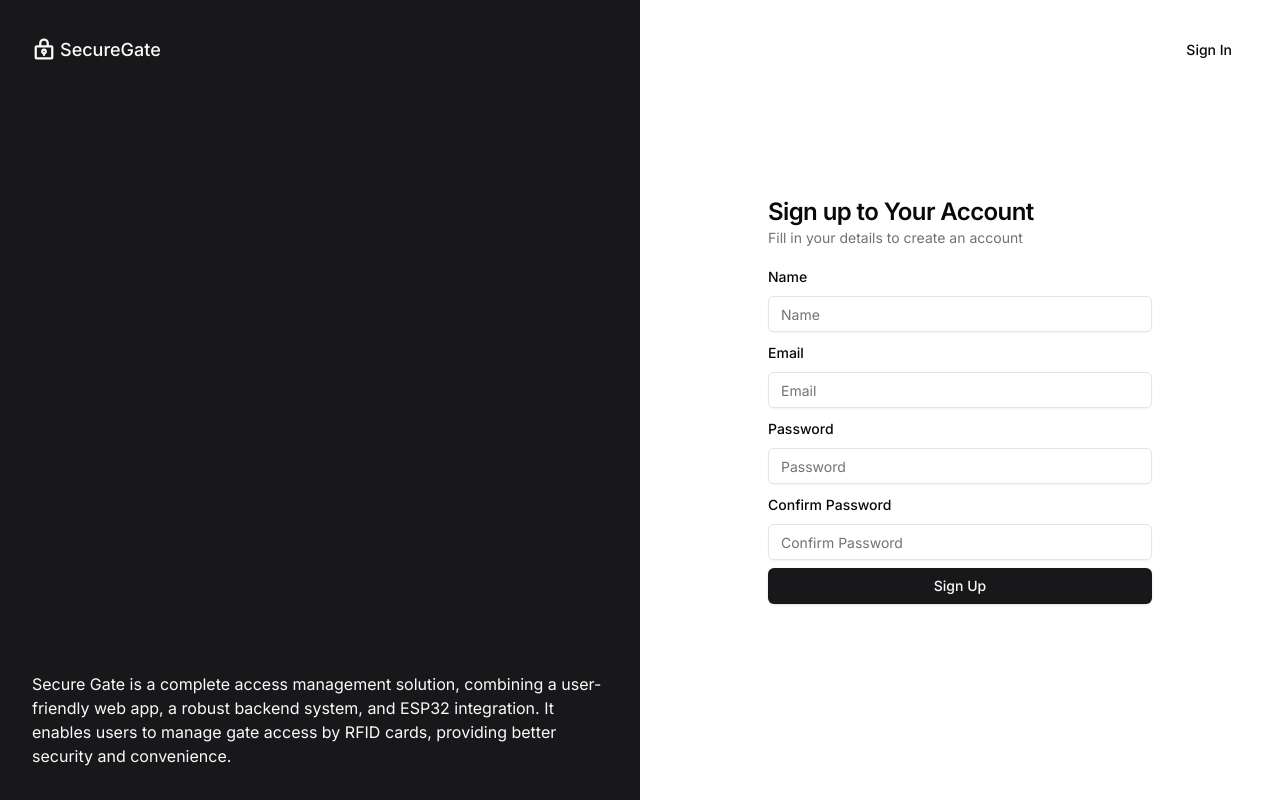
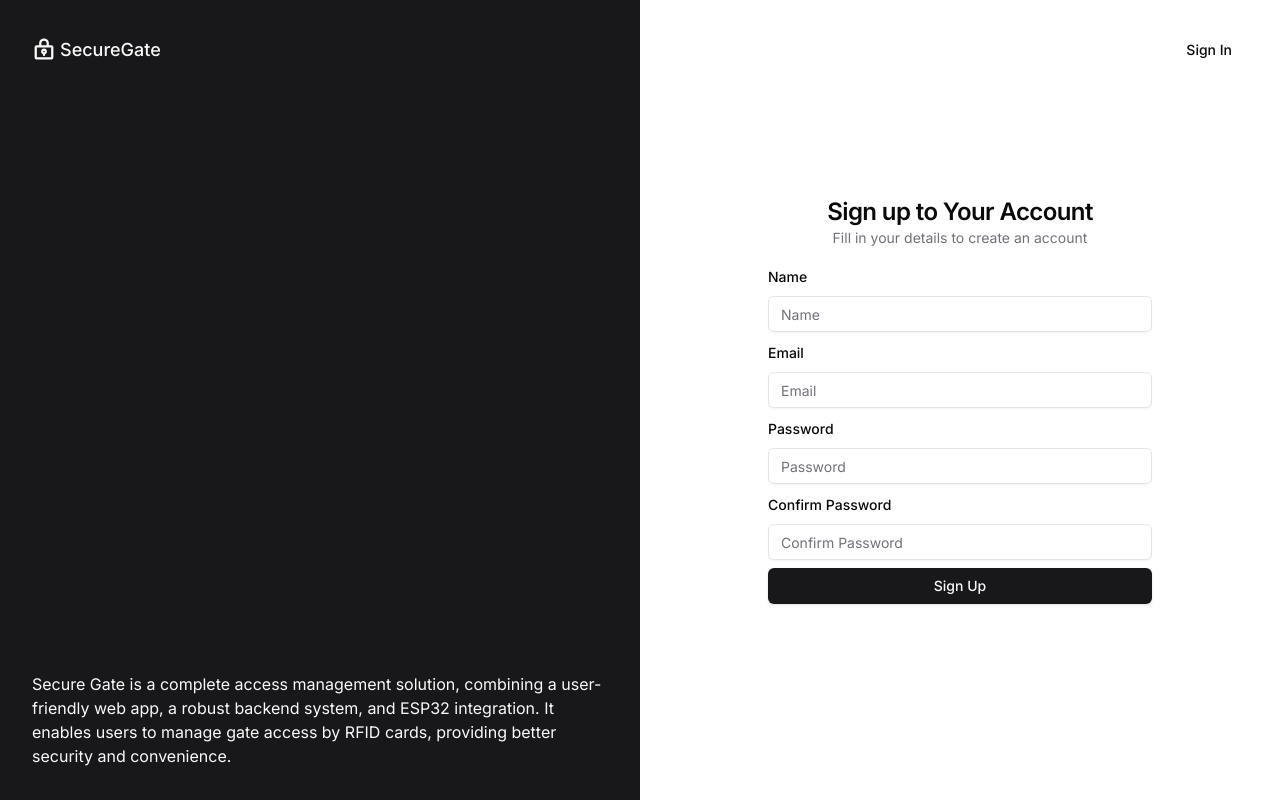
Before and after one commit to PyMarcus/SecureGate, a React (Vite) app in the folder apps/web/: page /session/sign-up in a window 1280 px wide. Built offline with nearby package versions, Linux system fonts and the light colour scheme.

Commit message:
fix: vite .env dir

```diff
--- a/apps/web/src/pages/session/sign-in.tsx
+++ b/apps/web/src/pages/session/sign-in.tsx
@@ -65,7 +65,7 @@ export const SignIn = () => {
           <Link to="/session/sign-up">Sign Up</Link>
         </Button>
       </div>
-      <header className="mb-4">
+      <header className="mb-4 text-center">
         <h1 className="text-2xl font-semibold tracking-tight">
           Sign in to your account
         </h1>
--- a/apps/web/src/pages/session/sign-up.tsx
+++ b/apps/web/src/pages/session/sign-up.tsx
@@ -64,7 +64,7 @@ export const SignUp = () => {
           <Link to="/session/sign-in">Sign In</Link>
         </Button>
       </div>
-      <header className="mb-4">
+      <header className="mb-4 text-center">
         <h1 className="text-2xl font-semibold tracking-tight">
           Sign up to Your Account
         </h1>
--- a/apps/web/vite.config.ts
+++ b/apps/web/vite.config.ts
@@ -4,6 +4,7 @@ import { defineConfig } from 'vite'
 
 export default defineConfig({
   plugins: [react()],
+  envDir: '../../',
   resolve: {
     alias: {
       '@': path.resolve(__dirname, './src'),
```
Also changed, not shown: apps/web/src/@types/env.d.ts (renamed from apps/web/@types/env.d.ts).
